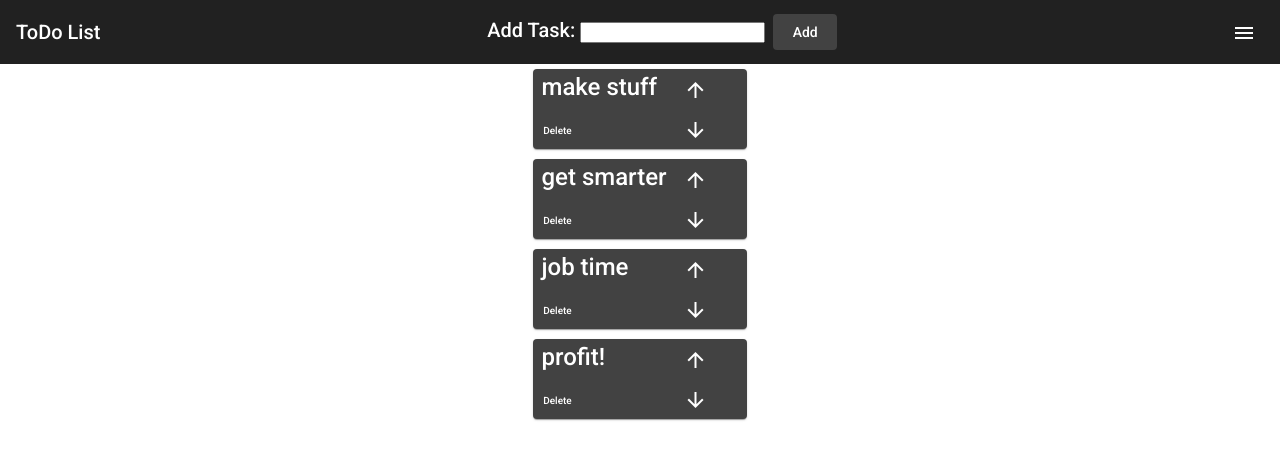
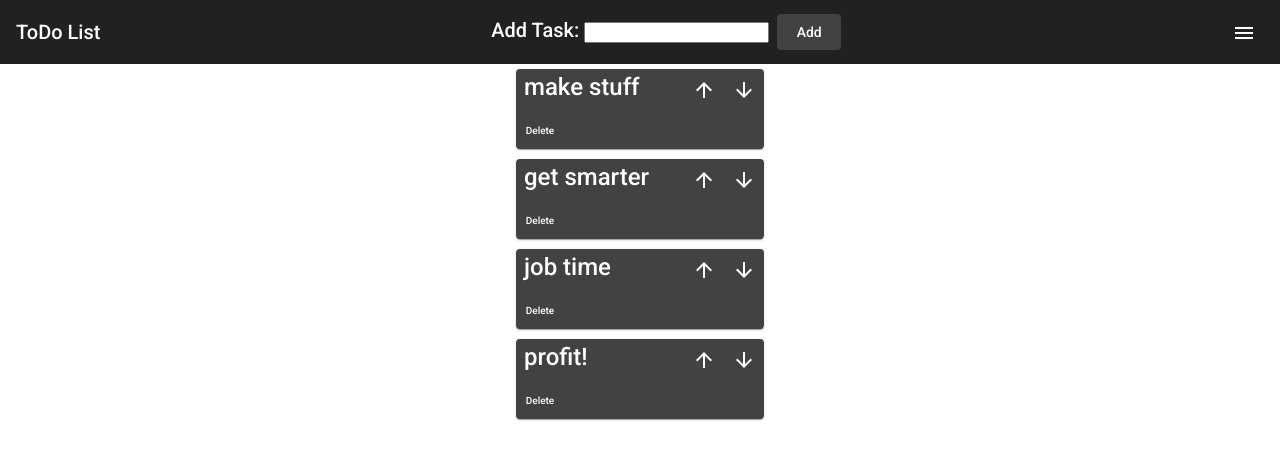
Before and after one commit to Draike13/toDoListAngular, an Angular app: page / in a window 1280 px wide. Shown: the top 460 px of the page. Built offline with nearby package versions, Linux system fonts and the light colour scheme.

Commit message:
update classes and css for better page interaction

```diff
--- a/src/app/header/header.component.css
+++ b/src/app/header/header.component.css
@@ -11,3 +11,7 @@ mat-toolbar {
 .formSpan {
   padding-right: 8px;
 }
+
+.header-title {
+  margin-right: 8px;
+}
--- a/src/app/header/header.component.html
+++ b/src/app/header/header.component.html
@@ -1,5 +1,5 @@
 <mat-toolbar>
-  <h1>ToDo List</h1>
+  <h1 class="header-title">ToDo List</h1>
 
   <form #taskForm="ngForm" (ngSubmit)="addNewTask(taskForm)">
     <span class="formSpan">
--- a/src/app/list/list.component.css
+++ b/src/app/list/list.component.css
@@ -5,6 +5,7 @@
   font-size: x-small;
 }
 .card-title {
+  min-width: 160px;
   margin-top: 8px;
   margin-left: 8px;
 }
@@ -17,6 +18,9 @@
 }
 
 .right-side {
+  justify-content: right;
+  max-width: fit-content;
+
   flex: 1;
 }
 .card-action {
```
